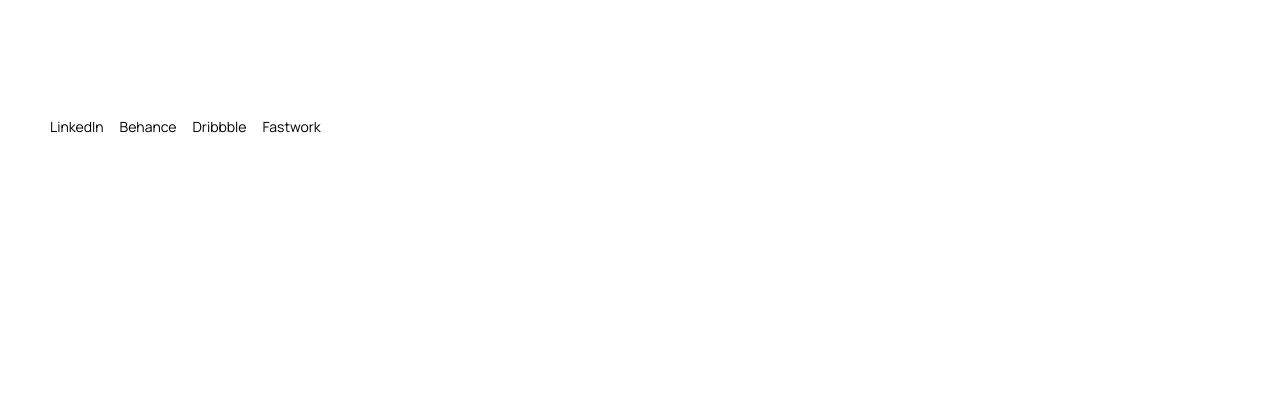
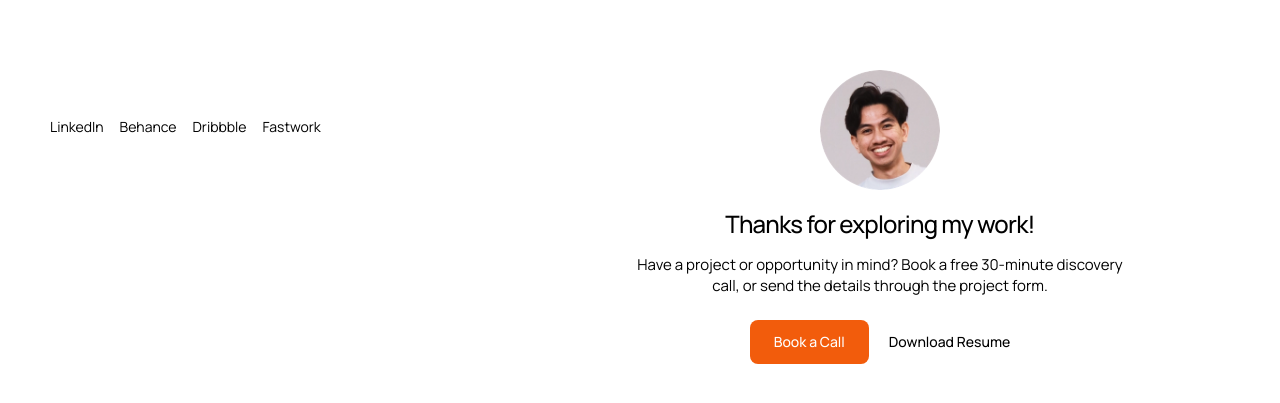
Before and after one commit to daryramadhan/personalwebsite-version2, a React (Vite) app: page / in a window 1280 px wide. Shown: the part 631-1034 px from the top of the page. Before the commit the page ends 800 px from the top, so only its background shows below. Built offline with nearby package versions, Linux system fonts and the light colour scheme.

Commit message:
feat: add thank you CTA footer block at the bottom of the home grid RightPanel

```diff
--- a/src/app/components/AboutPage.tsx
+++ b/src/app/components/AboutPage.tsx
@@ -63,17 +63,17 @@ export default function AboutPage() {
       <div className="max-w-[1000px] mx-auto px-[24px] md:px-[50px] py-[64px] flex flex-col lg:flex-row gap-[48px] lg:gap-[64px] items-start w-full flex-1">
 
         {/* Left Sticky Column */}
-        <div className="w-full lg:w-[220px] shrink-0 lg:sticky lg:top-[64px] lg:self-start flex flex-col gap-[32px] h-fit">
+        <div className="w-full lg:w-[220px] shrink-0 lg:sticky lg:top-[64px] lg:self-start flex flex-col gap-[16px] h-fit">
           <a
             href="#/"
             className="bg-[#f25c0c] hover:bg-[#e0540b] text-white font-regular text-[14px] leading-[1.4] px-[20px] py-[8px] rounded-full inline-flex items-center gap-[6px] transition-colors cursor-pointer w-fit"
           >
-            <span>←</span> Back Home
+            <span>←</span> Back to Portfolio
           </a>
 
           {/* Profile Circle Frame */}
-          <div className="flex flex-col gap-[16px]">
-            <div className="size-[120px] rounded-full border border-[#f0f0f0] overflow-hidden bg-gray-50 shadow-md">
+          <div className="flex flex-col gap-[16px] mt-[32px]">
+            <div className="size-[100px] rounded-full overflow-hidden">
               <img
                 src="/avatar.png"
                 alt="Dary Ramadhan"
@@ -81,9 +81,9 @@ export default function AboutPage() {
               />
             </div>
             <div>
-              <h1 className="text-[20px] font-bold text-black tracking-tight">{portfolioInfo.author}</h1>
-              <p className="text-[13px] text-[#8e8e8e] mt-[2px]">High-Agency Product Designer</p>
-              <p className="text-[13px] text-[#8e8e8e] mt-[2px]">Based in Jakarta, ID</p>
+              <h1 className="text-[20px] font-medium text-black tracking-[-0.5px]">{portfolioInfo.author}</h1>
+              <p className="text-[14px] text-[#8e8e8e] mt-[2px]">High-Agency Product Designer</p>
+              <p className="text-[14px] text-[#8e8e8e] mt-[2px]">Based in Jakarta, ID</p>
             </div>
           </div>
 
@@ -91,11 +91,11 @@ export default function AboutPage() {
 
           {/* Education */}
           <div className="flex flex-col gap-[8px]">
-            <p className="text-[11px] font-semibold text-[#8e8e8e] uppercase tracking-[1px]">Education</p>
-            <div className="text-[13px] text-black">
-              <p className="font-bold">BINUS University</p>
+            <p className="text-[10px] font-semibold text-[#8e8e8e] uppercase tracking-[1px]">Education</p>
+            <div className="text-[14px] text-black">
+              <p className="font-medium">BINUS University</p>
               <p className="text-gray-500 text-[12px] mt-[1px]">B.S. in Computer Science</p>
-              <p className="text-gray-400 text-[11px] mt-[1px]">2020 — 2024</p>
+              <p className="text-gray-400 text-[12px] mt-[1px]">2020 — 2024</p>
             </div>
           </div>
 
@@ -103,7 +103,7 @@ export default function AboutPage() {
 
           {/* Contact Details */}
           <div className="flex flex-col gap-[12px]">
-            <p className="text-[11px] font-semibold text-[#8e8e8e] uppercase tracking-[1px]">Contact & Links</p>
+            <p className="text-[10px] font-semibold text-[#8e8e8e] uppercase tracking-[1px]">Contact & Links</p>
             <div className="flex flex-col gap-[8px] text-[13px] text-black">
               {socialLinks.map((link) => (
                 <a
@@ -127,13 +127,13 @@ export default function AboutPage() {
             <h2 className="font-medium text-[24px] leading-[1.2] tracking-[-0.5px] text-black">
               About Me
             </h2>
-            <p className="font-light text-[16px] leading-[1.6] text-black text-justify">
-              I am a **High-Agency Product Designer** with a background in Computer Science, combining technical structural
+            <p className="font-light text-[16px] leading-[1.5] text-black text-justify">
+              I am a High-Agency Product Designer with a background in Computer Science, combining technical structural
               precision with layout empathy. I specialize in designing web applications, enterprise dashboards, SaaS systems,
               and mobile apps that turn complex datasets and processes into simple, elegant digital workflows.
             </p>
-            <p className="font-light text-[16px] leading-[1.6] text-black text-justify">
-              Having trained at the **Apple Developer Academy** and led developers at the **Google Developer Student Club**,
+            <p className="font-light text-[16px] leading-[1.5] text-black text-justify">
+              Having trained at the Apple Developer Academy and led developers at the Google Developer Student Club,
               I excel at translating raw business logic into high-performing interfaces. My goal is to build clean, premium-tier
               design solutions that feel outstanding and empower developers to execute quickly and efficiently.
             </p>
@@ -149,10 +149,10 @@ export default function AboutPage() {
                 <div key={index} className="flex flex-col gap-[8px]">
                   <div className="flex justify-between items-start gap-[12px] flex-wrap">
                     <div>
-                      <h3 className="text-[16px] font-bold text-black">{exp.role}</h3>
-                      <p className="text-[14px] font-medium text-[#f25c0c] mt-[2px]">{exp.company}</p>
+                      <h3 className="text-[16px] font-medium text-black">{exp.role}</h3>
+                      <p className="text-[14px] font-regular text-[#f25c0c] mt-[2px]">{exp.company}</p>
                     </div>
-                    <span className="text-[12px] font-medium text-gray-400 bg-gray-50 border border-gray-100 rounded-full px-[10px] py-[3px]">
+                    <span className="text-[12px] font-medium text-gray-400 bg-gray-50 rounded-full px-[10px] py-[3px]">
                       {exp.period}
                     </span>
                   </div>
--- a/src/app/components/RightPanel.tsx
+++ b/src/app/components/RightPanel.tsx
@@ -1,15 +1,53 @@
-import { projects } from "../data/portfolioData";
+import { projects, portfolioInfo } from "../data/portfolioData";
 import ProjectCard from "./ProjectCard";
 
 export default function RightPanel() {
   return (
-    <div className="lg:ml-[480px] min-h-screen bg-white">
+    <div className="lg:ml-[480px] min-h-screen bg-white flex flex-col justify-between">
       {/* Projects Grid */}
       <div className="grid grid-cols-1 lg:grid-cols-3 gap-[4px] p-[4px] md:p-[8px]">
         {projects.map((project) => (
           <ProjectCard key={project.id} project={project} />
         ))}
       </div>
+
+      {/* Thank you / CTA Footer */}
+      <div className="flex flex-col items-center justify-center text-center px-[24px] py-[80px] md:py-[100px] bg-[white] gap-[16px] font-['Manrope',sans-serif]">
+        {/* Avatar circle */}
+        <div className="size-[120px] rounded-full overflow-hidden">
+          <img
+            src="/avatar.png"
+            alt="Dary Ramadhan"
+            className="size-full object-cover"
+          />
+        </div>
+
+        {/* Text content */}
+        <div className="flex flex-col gap-[12px] max-w-[500px]">
+          <h2 className="text-[20px] md:text-[24px] font-regular tracking-[-0.8px] text-black">
+            Thanks for exploring my work!
+          </h2>
+          <p className="font-light text-[14px] md:text-[15px] leading-[1.4] text-black">
+            Have a project or opportunity in mind? Book a free 30-minute discovery call, or send the details through the project form.
+          </p>
+        </div>
+
+        {/* Action Buttons */}
+        <div className="flex gap-[20px] items-center mt-[8px]">
+          <a
+            href={portfolioInfo.ctas.primary.url || "#"}
+            className="bg-[#f25c0c] text-white font-medium text-[14px] leading-[1.4] px-[24px] py-[12px] rounded-[8px] whitespace-nowrap cursor-pointer hover:bg-[#e0540b] transition-colors"
+          >
+            {portfolioInfo.ctas.primary.label}
+          </a>
+          <a
+            href="#resume"
+            className="text-black font-medium text-[14px] leading-[1.4] whitespace-nowrap cursor-pointer hover:underline"
+          >
+            Download Resume
+          </a>
+        </div>
+      </div>
     </div>
   );
 }
--- a/src/app/data/portfolioData.ts
+++ b/src/app/data/portfolioData.ts
@@ -84,7 +84,7 @@ export interface PortfolioInfo {
 }
 
 export const portfolioInfo: PortfolioInfo = {
-  author: "DARY RAMADHAN",
+  author: "Dary Ramadhan",
   year: "2026",
   timezone: "13:31 JKT",
   availability: "Available for freelance projects and remote work",
```
